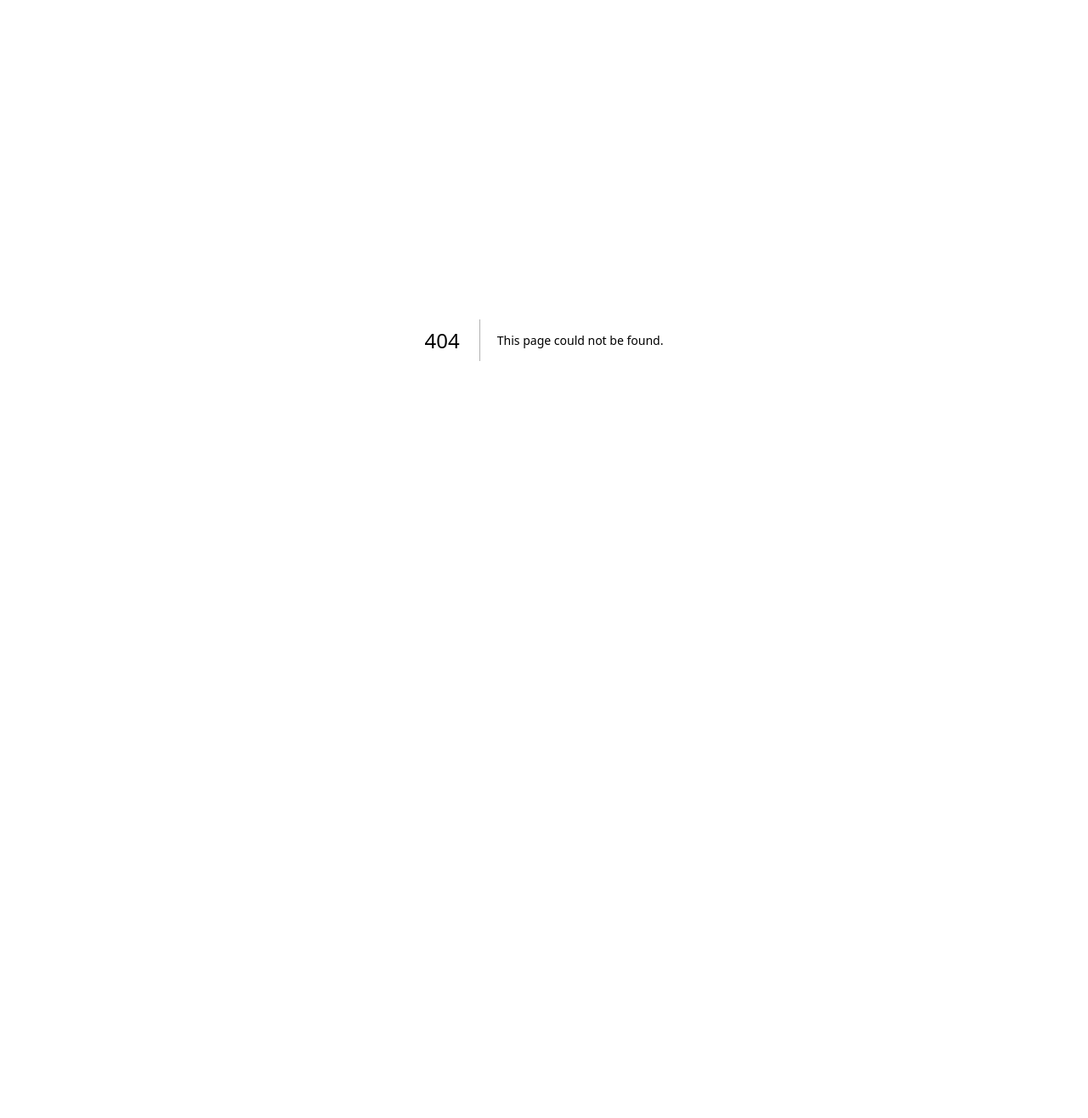
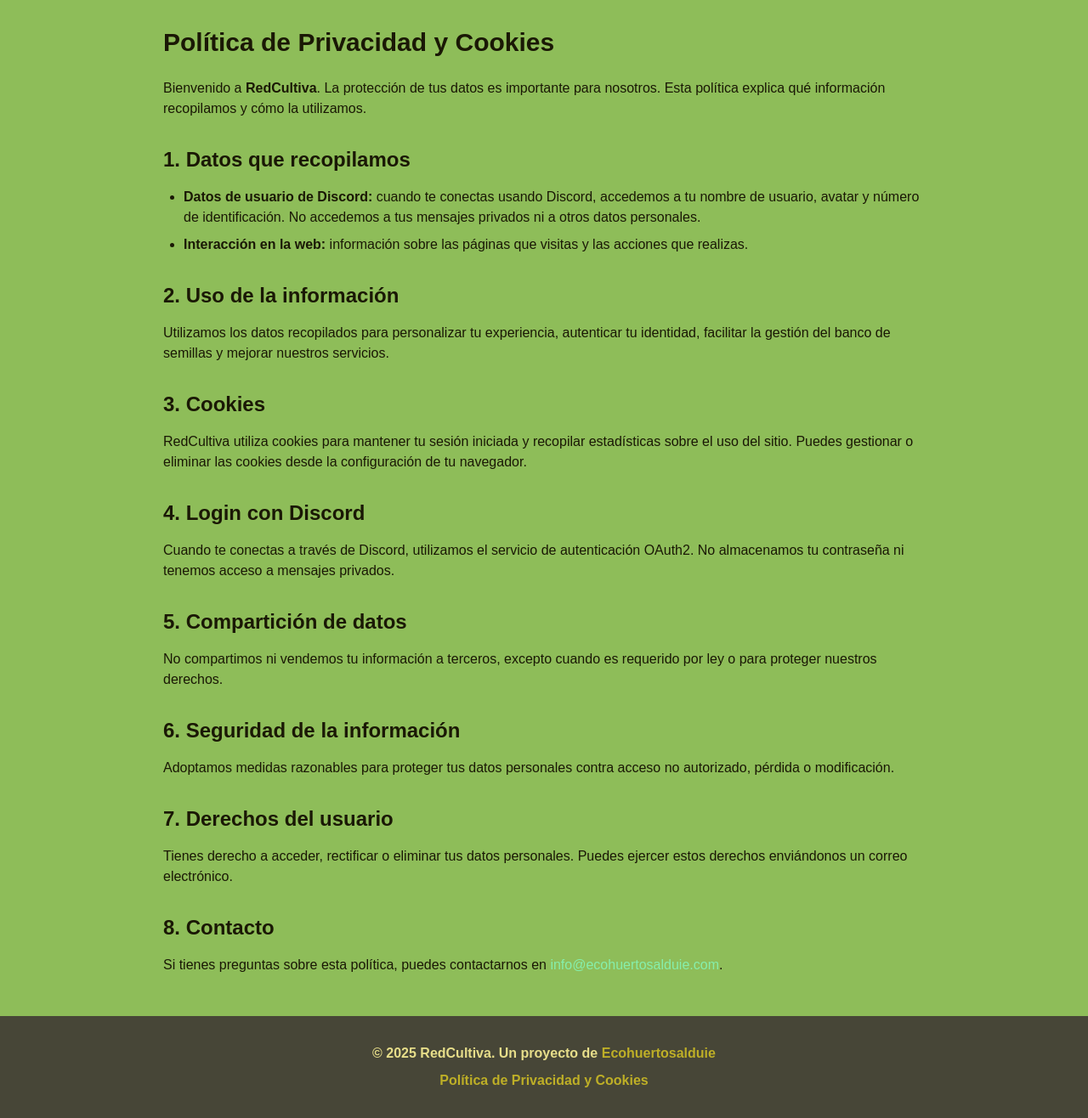
Before and after one commit to dfuentmo/RedCultiva, a Next.js app: page /politica-privacidad in a window 1280 px wide. Before the commit this address had no page. Shown: the whole page at 85% size. Before the commit the page ends 800 px from the top, so only its background shows below. Built offline with nearby package versions, Linux system fonts and the light colour scheme.

Commit message:
dashboard

```diff
--- a/src/app/api/sheets/route.ts
+++ b/src/app/api/sheets/route.ts
@@ -27,17 +27,16 @@ export async function GET() {
 
     const data = rows.map((row) => {
       const rowData = row.toObject(); // Usamos `toObject` para obtener los valores como un objeto
-
       return {
-        usuario: rowData['Usuario'] || 'No disponible',  // Asegúrate de que 'Usuario' coincida con el nombre de la columna
-        tipo: rowData['Tipo'] || 'No disponible',
-        nombre: rowData['Nombre'] || 'No disponible',
-        variedad: rowData['Variedad'] || 'No disponible',
-        nombreCientifico: rowData['Nombre Científico'] || 'No disponible',
-        agnoRecoleccion: rowData['Año Recolección'] || 'No disponible',
-        lugarRecoleccion: rowData['Lugar Recolección'] || 'No disponible',
-        observaciones: rowData['Observaciones'] || 'No disponible',
-        imagenes: rowData['Imagenes'] || 'No disponible',
+        usuario: rowData['usuario'] || 'No disponible',  // Asegúrate de que 'Usuario' coincida con el nombre de la columna
+        tipo: rowData['tipo'] || 'No disponible',
+        nombre: rowData['nombre'] || 'No disponible',
+        variedad: rowData['variedad'] || 'Variedad no documentada',
+        nombreCientifico: rowData['nombreCientifico'] || 'No disponible',
+        agnoRecoleccion: rowData['agnoRecoleccion'] || 'No disponible',
+        lugarRecoleccion: rowData['lugarRecoleccion'] || 'No disponible',
+        observaciones: rowData['observaciones'] || 'Sin información adicional',
+        imagenes: rowData['imagenes'] || 'No disponible',
       };
     });
 
--- /dev/null
+++ b/src/app/dashboard/page.tsx
@@ -0,0 +1,41 @@
+'use client';
+
+import { useSession } from "next-auth/react";
+import { useRouter } from "next/navigation";
+import SessionProviderWrapper from "@/components/SessionProviderWrapper"; // Asegúrate de importar el wrapper
+
+export default function Dashboard() {
+  const { data: session } = useSession(); // Obtiene la sesión del usuario
+  const router = useRouter();
+
+  // Si el usuario no está logueado, redirigimos a la página principal o login
+  if (!session) {
+    router.push('/'); // O puedes redirigir a la página de login
+    return null; // No renderiza nada mientras redirige
+  }
+
+  return (
+    <SessionProviderWrapper>  {/* Envuelves la página del dashboard solo en el wrapper */}
+      <div className="container mx-auto p-4">
+        <h1 className="text-2xl font-bold text-olive-800">Bienvenido a tu Dashboard, {session.user?.name}!</h1>
+
+        <div className="mt-4">
+          <h2 className="text-xl font-semibold">Información del Usuario</h2>
+          <p><strong>Email:</strong> {session.user?.email}</p>
+          <p><strong>Avatar:</strong></p>
+          <img
+            src={session.user?.image || "/default-avatar.png"}
+            alt="User Avatar"
+            className="w-20 h-20 rounded-full object-cover"
+          />
+        </div>
+
+        {/* Aquí puedes agregar más información o funcionalidades del dashboard */}
+        <div className="mt-4">
+          <h2 className="text-xl font-semibold">Mis semillas</h2>
+          {/* Aquí puedes mostrar las semillas asociadas al usuario */}
+        </div>
+      </div>
+    </SessionProviderWrapper>
+  );
+}
--- a/src/app/layout.tsx
+++ b/src/app/layout.tsx
@@ -2,7 +2,8 @@
 import type { Metadata } from "next";
 import { Geist, Geist_Mono } from "next/font/google";
 import "./globals.css";
-
+import Footer from '@/components/Footer';
+import SessionProviderWrapper from "@/components/SessionProviderWrapper"; // Asegúrate de importar el wrapper
 const geistSans = Geist({
   variable: "--font-geist-sans",
   subsets: ["latin"],
@@ -28,7 +29,10 @@ export default function RootLayout({
       <body
         className={`${geistSans.variable} ${geistMono.variable} antialiased`}
       >
+        <SessionProviderWrapper>
         {children}
+        </SessionProviderWrapper>
+        <Footer />
       </body>
     </html>
   );
--- a/src/app/page.tsx
+++ b/src/app/page.tsx
@@ -7,7 +7,9 @@ import { FeaturesSection } from "@/components/FeaturesSection";
 export default function Home() {
   return (
     <div className="min-h-screen flex flex-col bg-olive-100">
+      <SessionProviderWrapper>
       <Menu />
+      </SessionProviderWrapper>
       <main className="flex-grow">
         {/* Hero Section */}
           <HeroSection />
@@ -16,25 +18,13 @@ export default function Home() {
         {/* Spreadsheet Viewer Section */}
         <section className="bg-olive-50 py-16">
           <div className="container mx-auto px-4">
-            <h2 className="text-3xl font-bold text-center text-olive-800 mb-12">Últimas semillas añadidas a la red:</h2>
+            <h2 className="text-3xl font-bold text-center text-olive-800 mb-12">Algunas de las semillas de la red:</h2>
             <SessionProviderWrapper>
               <SpreadsheetViewer />
             </SessionProviderWrapper>
           </div>
         </section>
       </main>
-
-      <footer className="bg-olive-100 bg-opacity-80 py-4 shadow-md backdrop-blur-lg py-8">
-  <div className="container mx-auto text-center px-4 text-olive-800 font-bold">
-    <p>
-      &copy; 2025 RedCultiva. Un proyecto de{' '}
-      <a href="https://www.ecohuertosalduie.com" className="text-olive-600 hover:underline">
-        Ecohuertosalduie
-      </a>
-    </p>
-  </div>
-</footer>
-
     </div>
   );
 }
--- /dev/null
+++ b/src/app/politica-privacidad/page.tsx
@@ -0,0 +1,62 @@
+import React from 'react';
+
+const PoliticaPrivacidad: React.FC = () => {
+  return (
+    <div className="min-h-screen bg-dark_moss_green-700 dark:bg-olive-800 text-olive-100 p-8">
+      <div className="max-w-4xl mx-auto">
+        <h1 className="text-3xl font-bold mb-6">Política de Privacidad y Cookies</h1>
+
+        <p className="mb-4">
+          Bienvenido a <strong>RedCultiva</strong>. La protección de tus datos es importante para nosotros. Esta política explica qué información recopilamos y cómo la utilizamos.
+        </p>
+
+        <h2 className="text-2xl font-semibold mt-8 mb-4">1. Datos que recopilamos</h2>
+        <ul className="list-disc pl-6 space-y-2">
+          <li>
+            <strong>Datos de usuario de Discord:</strong> cuando te conectas usando Discord, accedemos a tu nombre de usuario, avatar y número de identificación. No accedemos a tus mensajes privados ni a otros datos personales.
+          </li>
+          <li>
+            <strong>Interacción en la web:</strong> información sobre las páginas que visitas y las acciones que realizas.
+          </li>
+        </ul>
+
+        <h2 className="text-2xl font-semibold mt-8 mb-4">2. Uso de la información</h2>
+        <p className="mb-4">
+          Utilizamos los datos recopilados para personalizar tu experiencia, autenticar tu identidad, facilitar la gestión del banco de semillas y mejorar nuestros servicios.
+        </p>
+
+        <h2 className="text-2xl font-semibold mt-8 mb-4">3. Cookies</h2>
+        <p className="mb-4">
+          RedCultiva utiliza cookies para mantener tu sesión iniciada y recopilar estadísticas sobre el uso del sitio. Puedes gestionar o eliminar las cookies desde la configuración de tu navegador.
+        </p>
+
+        <h2 className="text-2xl font-semibold mt-8 mb-4">4. Login con Discord</h2>
+        <p className="mb-4">
+          Cuando te conectas a través de Discord, utilizamos el servicio de autenticación OAuth2. No almacenamos tu contraseña ni tenemos acceso a mensajes privados.
+        </p>
+
+        <h2 className="text-2xl font-semibold mt-8 mb-4">5. Compartición de datos</h2>
+        <p className="mb-4">
+          No compartimos ni vendemos tu información a terceros, excepto cuando es requerido por ley o para proteger nuestros derechos.
+        </p>
+
+        <h2 className="text-2xl font-semibold mt-8 mb-4">6. Seguridad de la información</h2>
+        <p className="mb-4">
+          Adoptamos medidas razonables para proteger tus datos personales contra acceso no autorizado, pérdida o modificación.
+        </p>
+
+        <h2 className="text-2xl font-semibold mt-8 mb-4">7. Derechos del usuario</h2>
+        <p className="mb-4">
+          Tienes derecho a acceder, rectificar o eliminar tus datos personales. Puedes ejercer estos derechos enviándonos un correo electrónico.
+        </p>
+
+        <h2 className="text-2xl font-semibold mt-8 mb-4">8. Contacto</h2>
+        <p className="mb-4">
+          Si tienes preguntas sobre esta política, puedes contactarnos en <a href="mailto:info@ecohuertosalduie.com" className="text-green-300 hover:underline">info@ecohuertosalduie.com</a>.
+        </p>
+      </div>
+    </div>
+  );
+};
+
+export default PoliticaPrivacidad;
--- /dev/null
+++ b/src/components/Footer.tsx
@@ -0,0 +1,29 @@
+import React from 'react';
+
+const Footer: React.FC = () => {
+  return (
+    <footer className="bg-olive-100 bg-opacity-80 py-8 shadow-md backdrop-blur-lg">
+      <div className="container mx-auto text-center px-4 text-olive-800 font-bold">
+        <p>
+          &copy; 2025 RedCultiva. Un proyecto de{' '}
+          <a
+            href="https://www.ecohuertosalduie.com"
+            className="text-olive-600 hover:underline"
+          >
+            Ecohuertosalduie
+          </a>
+        </p>
+        <p className="mt-2">
+          <a
+            href="/politica-privacidad"
+            className="text-olive-600 hover:underline"
+          >
+            Política de Privacidad y Cookies
+          </a>
+        </p>
+      </div>
+    </footer>
+  );
+};
+
+export default Footer;
--- a/src/components/LoginButton.tsx
+++ b/src/components/LoginButton.tsx
@@ -14,22 +14,14 @@ export default function LoginButton() {
 function LoginButtonContent() {
   const { data: session } = useSession();
 
-  if (session) {
+  if (!session) {
     return (
       <button
-        className="bg-olivine-100 text-dark_moss_green-600 hover:bg-olivine-200 font-bold py-2 px-4 rounded"
-        onClick={() => signOut()}
-      >
-        Sign out
-      </button>
-    );
-  }
-  return (
-    <button
       className="bg-olivine-100 text-dark_moss_green-600 hover:bg-olivine-200 font-bold py-2 px-4 rounded"
       onClick={() => signIn("discord")}
     >
       Iniciar sesión en Discord
     </button>
-  );
+    );
+  }
 }
--- a/src/components/Menu.tsx
+++ b/src/components/Menu.tsx
@@ -1,10 +1,12 @@
-"use client"
-import Link from "next/link"
-import LoginButton from "@/components/LoginButton"
-import SessionProviderWrapper from "@/components/SessionProviderWrapper"
-import { Sprout } from "lucide-react"
+'use client';
+import Link from "next/link";
+import { useSession, signOut } from "next-auth/react";
+import LoginButton from "@/components/LoginButton";
+import { Sprout } from "lucide-react";
 
 export function Menu() {
+  const { data: session } = useSession();  // Obtiene los datos de sesión del usuario
+
   return (
     <header className="bg-olive-100 bg-opacity-80 py-4 shadow-md backdrop-blur-lg">
       <div className="container mx-auto flex justify-between items-center">
@@ -12,10 +14,37 @@ export function Menu() {
           <Sprout size={24} />
           <span>RedCultiva</span>
         </Link>
-        <SessionProviderWrapper>
-          <LoginButton />
-        </SessionProviderWrapper>
+        <div className="flex items-center space-x-4">
+          {/* Si el usuario no está logueado, muestra el LoginButton */}
+          {!session ? (
+            <LoginButton />
+          ) : (
+            <div className="flex items-center space-x-2">
+              {/* Avatar y enlace a "Mi cuenta" */}
+              <Link
+                href="/dashboard"
+                className="bg-olivine-100 text-dark_moss_green-600 hover:bg-olivine-200 font-bold py-2 px-4 rounded flex items-center space-x-2"
+              >
+                <div className="w-8 h-8 rounded-full overflow-hidden">
+                  <img
+                    src={session?.user?.image || "/default-avatar.png"}
+                    alt="User Avatar"
+                    className="w-full h-full object-cover"
+                  />
+                </div>
+                <span className="text-sm">Mi cuenta</span>
+              </Link>
+              {/* Botón de Cerrar sesión */}
+              <button
+                className="bg-olivine-100 text-dark_moss_green-600 hover:bg-olivine-200 font-bold py-2 px-4 rounded"
+                onClick={() => signOut()}
+              >
+                Cerrar sesión
+              </button>
+            </div>
+          )}
+        </div>
       </div>
     </header>
-  )
+  );
 }
--- a/src/components/SemillaCard.tsx
+++ b/src/components/SemillaCard.tsx
@@ -16,18 +16,35 @@ interface SemillaCardProps {
 
 const SemillaCard: React.FC<SemillaCardProps> = ({ semilla }) => {
   return (
-    <div className="h-60 bg-dark_moss_green-700 dark:bg-olive-800 border border-green-300 dark:border-olive-700 shadow-lg rounded-lg overflow-hidden">
-      <div className="w-full h-full">
-        <div className="p-4 space-y-2">
-          <h2 className="text-xl font-semibold text-olive-100">{semilla.nombre}</h2>
-          <p className="text-sm text-olive-100">{semilla.variedad}</p>
-          <p className="text-sm text-olive-100"><strong>Nombre Científico:</strong> {semilla.nombreCientifico}</p>
-          <p className="text-sm text-olive-100"><strong>Año de Recolección:</strong> {semilla.agnoRecoleccion}</p>
-          <p className="text-sm text-olive-100"><strong>Lugar de Recolección:</strong> {semilla.lugarRecoleccion}</p>
+    <div className="h-64 bg-dark_moss_green-700 dark:bg-olive-800 border border-green-300 dark:border-olive-700 shadow-lg rounded-lg overflow-hidden transition-all hover:shadow-xl">
+      <div className="w-full h-full flex flex-col">
+        {/* Header */}
+        <div className="p-4 bg-dark_moss_green-600 border-b border-olive-700">
+          <h2 className="text-lg font-semibold text-olive-100">{semilla.nombre}</h2>
+          <p className="text-sm text-olive-300">{semilla.variedad}</p>
+        </div>
+
+        {/* Content */}
+        <div className="p-4 flex-1 space-y-2">
           <p className="text-sm text-olive-100">
-            <strong>Observaciones:</strong> {semilla.observaciones}
+            <strong>Nombre Científico:</strong> {semilla.nombreCientifico}
           </p>
-          <p className="text-xs text-olive-100 italic"><strong>Subido por:</strong> {semilla.usuario}</p>
+          <p className="text-sm text-olive-100">
+            <strong>Año de Recolección:</strong> {semilla.agnoRecoleccion}
+          </p>
+          <p className="text-sm text-olive-100">
+            <strong>Lugar de Recolección:</strong> {semilla.lugarRecoleccion}
+          </p>
+          <p className="text-sm text-olive-100">
+            <strong>Observaciones:</strong> {semilla.observaciones || 'Sin información'}
+          </p>
+        </div>
+
+        {/* Footer */}
+        <div className="p-4 bg-dark_moss_green-600">
+          <p className="text-xs text-olive-300 italic">
+            <strong>Subido por:</strong> {semilla.usuario}
+          </p>
         </div>
       </div>
     </div>
```
